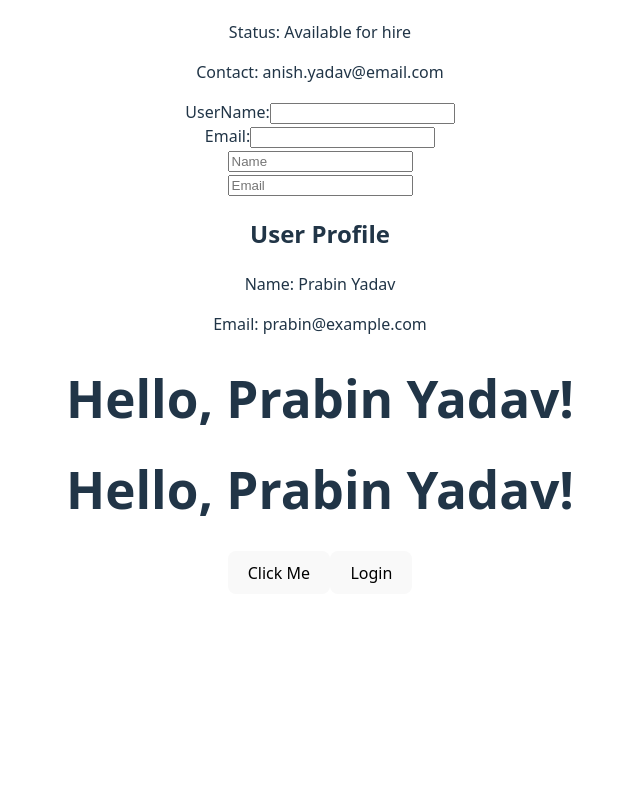
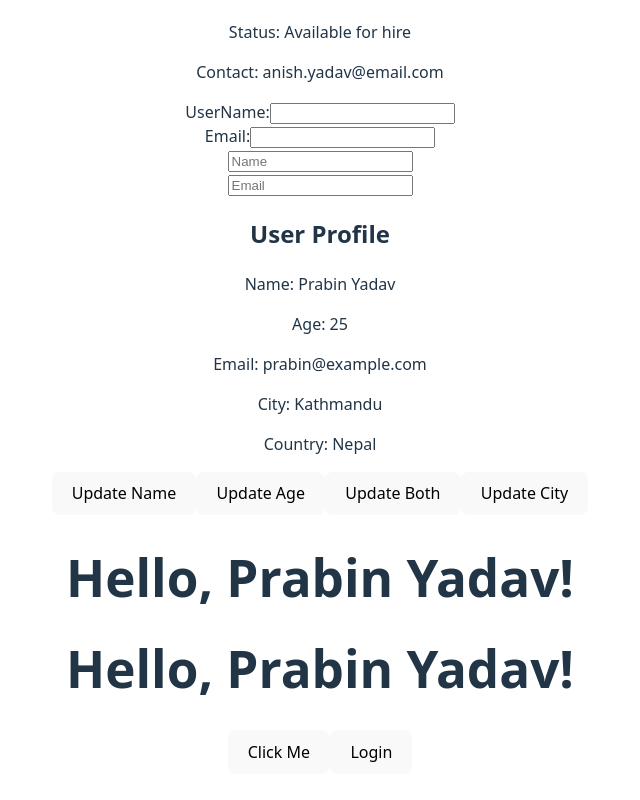
Before and after one commit to prabinyadav3/react-web-ui, a React (Vite) app in the folder hello-world/: page / in a window 1280 px wide. Shown: the part 3501-4301 px from the top of the page, without its empty margins (320-960 px from the left). Before the commit the page ends 4127 px from the top, so only its background shows below. Built offline with nearby package versions, Linux system fonts and the light colour scheme.

Commit message:
address update

```diff
--- a/hello-world/src/UserProfile.jsx
+++ b/hello-world/src/UserProfile.jsx
@@ -1,11 +1,62 @@
-//import React from 'react';
+import { useState } from "react";
 
 export const UserProfile = () => {
+  const [user, setUser] = useState({
+    name: "Prabin Yadav",
+    age: 25,
+    email: "prabin@example.com",
+    address: {
+      city: "Kathmandu",
+      country: "Nepal"
+    }
+  });
+
+  console.log("Component rendering, user:", user);
+
+  const updateAge = () => {
+    setUser({
+      ...user,
+      age: user.age + 1
+    });
+  };
+
+  const updateName = () => {
+    setUser({
+      ...user,
+      name: "John Doe"
+    });
+  };
+
+    const updateMultiple = () => {
+    setUser({
+      ...user,
+      name: "John Doe",
+      age:21,
+    });
+  };
+
+ const updateCity = () => {
+    setUser({
+      ...user,
+      address: {
+        ...user.address,
+        city: "New York",
+      },
+    });
+  };
+
   return (
-    <>
+    <div>
       <h2>User Profile</h2>
-      <p>Name: Prabin Yadav</p>
-      <p>Email: prabin@example.com</p>
-    </>
+      <p>Name: {user.name}</p>
+      <p>Age: {user.age}</p>
+      <p>Email: {user.email}</p>
+      <p>City: {user.address.city}</p>
+      <p>Country: {user.address.country}</p>
+      <button onClick={updateName}>Update Name</button>
+      <button onClick={updateAge}>Update Age</button>
+      <button onClick={updateMultiple}>Update Both</button>
+      <button onClick={updateCity}>Update City</button>
+    </div>
   );
 };
```
